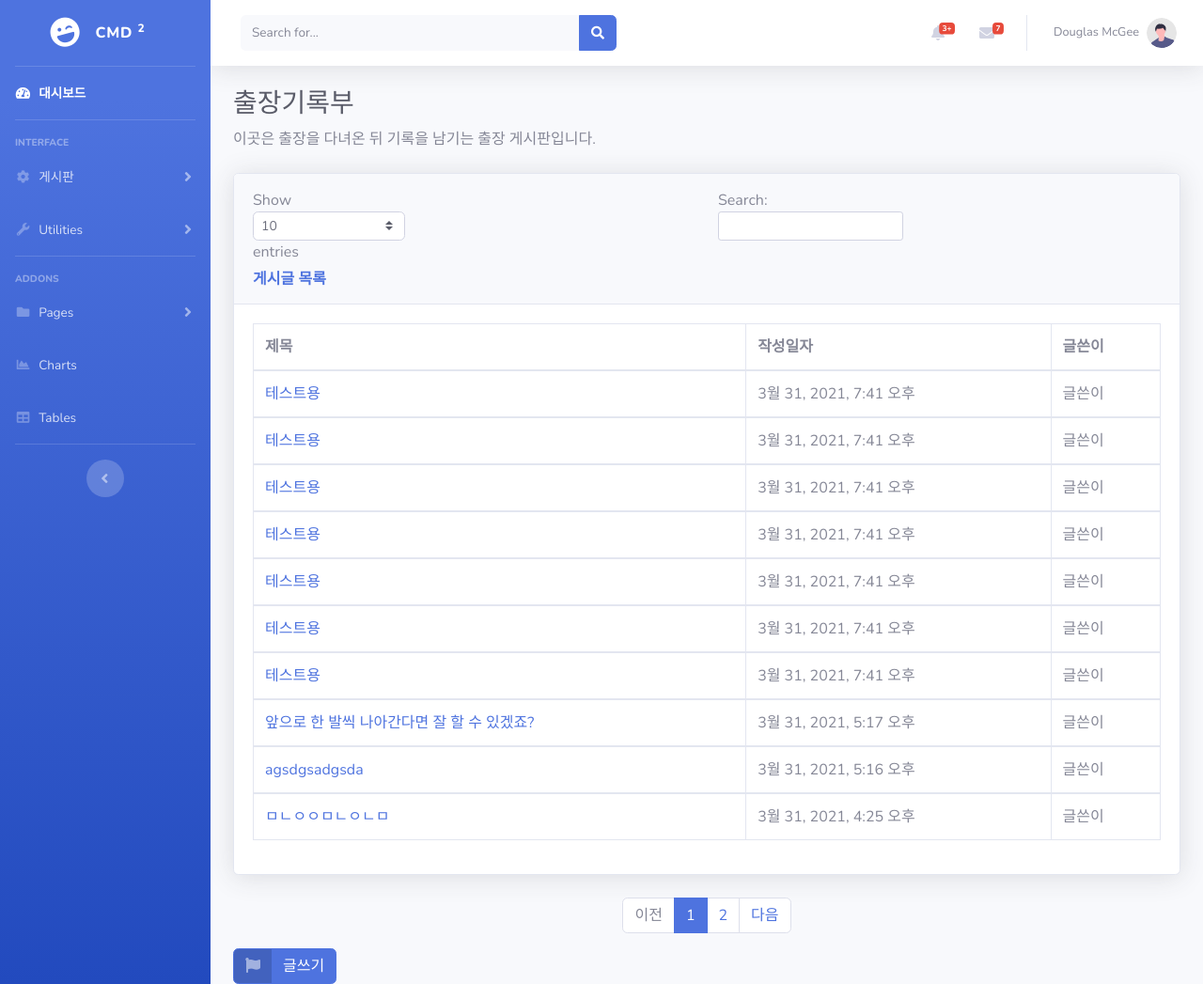
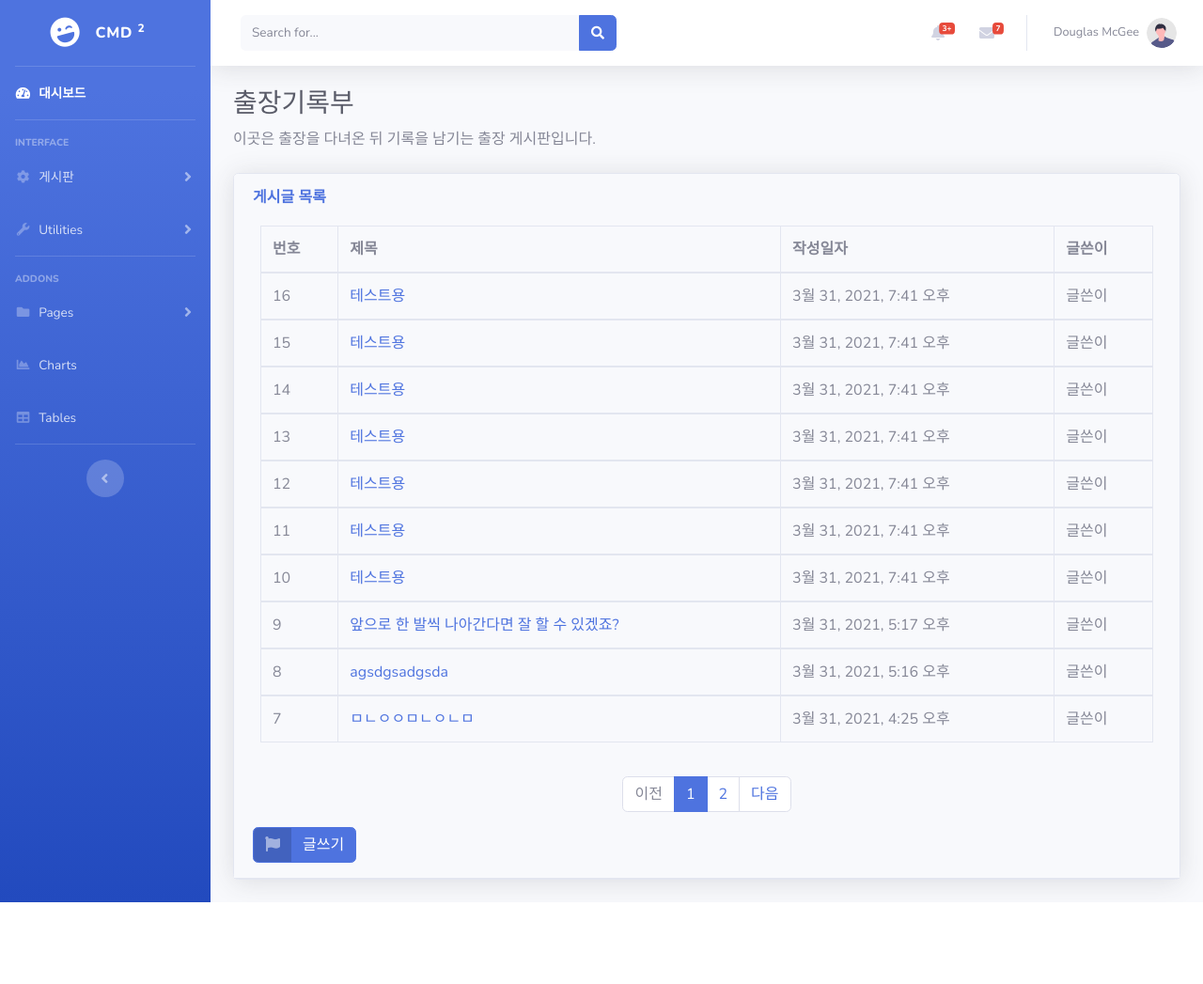
Before and after one commit to LeeJongAnn/capstone_CMD, a Django app: page / in a window 1280 px wide. Shown: the whole page at 94% size. After the commit the page ends 960 px from the top, so only its background shows below. Run offline with Django 3.2, Linux system fonts and the light colour scheme; data comes from the database, SQL or seed files in the repository; both versions use the stored data as it was after the commit; some libraries are stand-ins or nearby versions.

Commit message:
게시글 번호 추가 검색 버튼 제거

```diff
--- a/templates/base.html
+++ b/templates/base.html
@@ -288,7 +288,7 @@
                                 </h6>
                                 <a class="dropdown-item d-flex align-items-center" href="#">
                                     <div class="dropdown-list-image mr-3">
-                                        <img class="rounded-circle" src="img/undraw_profile_1.svg"
+                                        <img class="rounded-circle" src={% static "img/undraw_profile_1.svg"%}
                                             alt="">
                                         <div class="status-indicator bg-success"></div>
                                     </div>
@@ -300,7 +300,7 @@
                                 </a>
                                 <a class="dropdown-item d-flex align-items-center" href="#">
                                     <div class="dropdown-list-image mr-3">
-                                        <img class="rounded-circle" src="img/undraw_profile_2.svg"
+                                        <img class="rounded-circle" src={% static "img/undraw_profile_2.svg"%}
                                             alt="">
                                         <div class="status-indicator"></div>
                                     </div>
@@ -312,7 +312,7 @@
                                 </a>
                                 <a class="dropdown-item d-flex align-items-center" href="#">
                                     <div class="dropdown-list-image mr-3">
-                                        <img class="rounded-circle" src="img/undraw_profile_3.svg"
+                                        <img class="rounded-circle" src={% static "img/undraw_profile_3.svg"%}
                                             alt="">
                                         <div class="status-indicator bg-warning"></div>
                                     </div>
@@ -346,7 +346,7 @@
                                 data-toggle="dropdown" aria-haspopup="true" aria-expanded="false">
                                 <span class="mr-2 d-none d-lg-inline text-gray-600 small">Douglas McGee</span>
                                 <img class="img-profile rounded-circle"
-                                    src="img/undraw_profile.svg">
+                                    src={% static "img/undraw_profile.svg" %}>
                             </a>
                             <!-- Dropdown - User Information -->
                             <div class="dropdown-menu dropdown-menu-right shadow animated--grow-in"
--- a/templates/detail.html
+++ b/templates/detail.html
@@ -22,7 +22,7 @@
             </div>
         </div>
     </div>
-    <h5 class="border-bottom my-3 py-2">{{question_id.answer_set.count}}개의 답변이 있습니다.</h5>
+    <h5 class="border-bottom my-3 py-2">{{question_id.answer_set.count}}개의 댓글이 있습니다.</h5>
     {% for answer in question_id.answer_set.all %}
     <div class="card my-3">
         <div class="card-body">
--- a/templates/index.html
+++ b/templates/index.html
@@ -10,23 +10,25 @@
         <div class="card-header py-3">
             <div class="row">
                 <div class="col-sm-12 col-md-6">
-                    <div class="dataTables_length" id="dataTable_length"><label>Show <select name="dataTable_length"
-                                                                                             aria-controls="dataTable"
-                                                                                             class="custom-select custom-select-sm form-control form-control-sm">
-                        <option value="10">10</option>
-                        <option value="25">25</option>
-                        <option value="50">50</option>
-                        <option value="100">100</option>
-                    </select> entries</label></div>
-                </div>
-                <div class="col-sm-12 col-md-6">
-                    <div id="dataTable_filter" class="dataTables_filter"><label>Search:<input type="search"
-                                                                                              class="form-control form-control-sm"
-                                                                                              placeholder=""
-                                                                                              aria-controls="dataTable"></label>
-                    </div>
-                </div>
-            </div>
+{#                    <div class="dataTables_length" id="dataTable_length"><label>Show <select name="dataTable_length"#}
+{#                                                                                             aria-controls="dataTable"#}
+{#                                                                                             class="custom-select custom-select-sm form-control form-control-sm">#}
+{#                        <option value="10">10</option>#}
+{#                        <option value="25">25</option>#}
+{#                        <option value="50">50</option>#}
+{#                        <option value="100">100</option>#}
+{#                    </select> entries</label></div>#}
+{#                </div>#}
+{##}
+{#                <-----------------검색부분------------------> 아직 멀었음#}
+{#                <div class="col-sm-12 col-md-6">#}
+{#                    <div id="dataTable_filter" class="dataTables_filter"><label>Search:<input type="search"#}
+{#                                                                                              class="form-control form-control-sm"#}
+{#                                                                                              placeholder=""#}
+{#                                                                                              aria-controls="dataTable"></label>#}
+{#                    </div>#}
+{#                </div>#}
+{#            </div>#}
             <h6 class="m-0 font-weight-bold text-primary">게시글 목록</h6>
         </div>
         <div class="card-body">
@@ -34,6 +36,7 @@
                 <table class="table table-bordered" id="dataTable" width="100%" cellspacing="0">
                     <thead>
                     <tr>
+                        <th>번호</th>
                         <th>제목</th>
                         <th>작성일자</th>
                         <th>글쓴이</th>
@@ -46,6 +49,7 @@
 
 
                     <tr>
+                        <td>{{ question.id }}</td>
                         <td><a href="{% url 'detail' question.id %}">{{ question.subject }}</a></td>
                         <td>{{ question.create_date }}</td>
                         <td>글쓴이</td>
--- a/templates/post_form.html
+++ b/templates/post_form.html
@@ -25,7 +25,7 @@
 
 {% block content %}
 <div class="container">
-    <h5 class="my-3 border-bottom pb-2">질문등록</h5>
+    <h5 class="my-3 border-bottom pb-2">출장기록 등록하기</h5>
     <form method="post" class="post-form my-3">
         {% csrf_token %}
 <!-- ------------------------------- [edit] -------------------------------- -->
```
Also changed, not shown: db.sqlite3.
